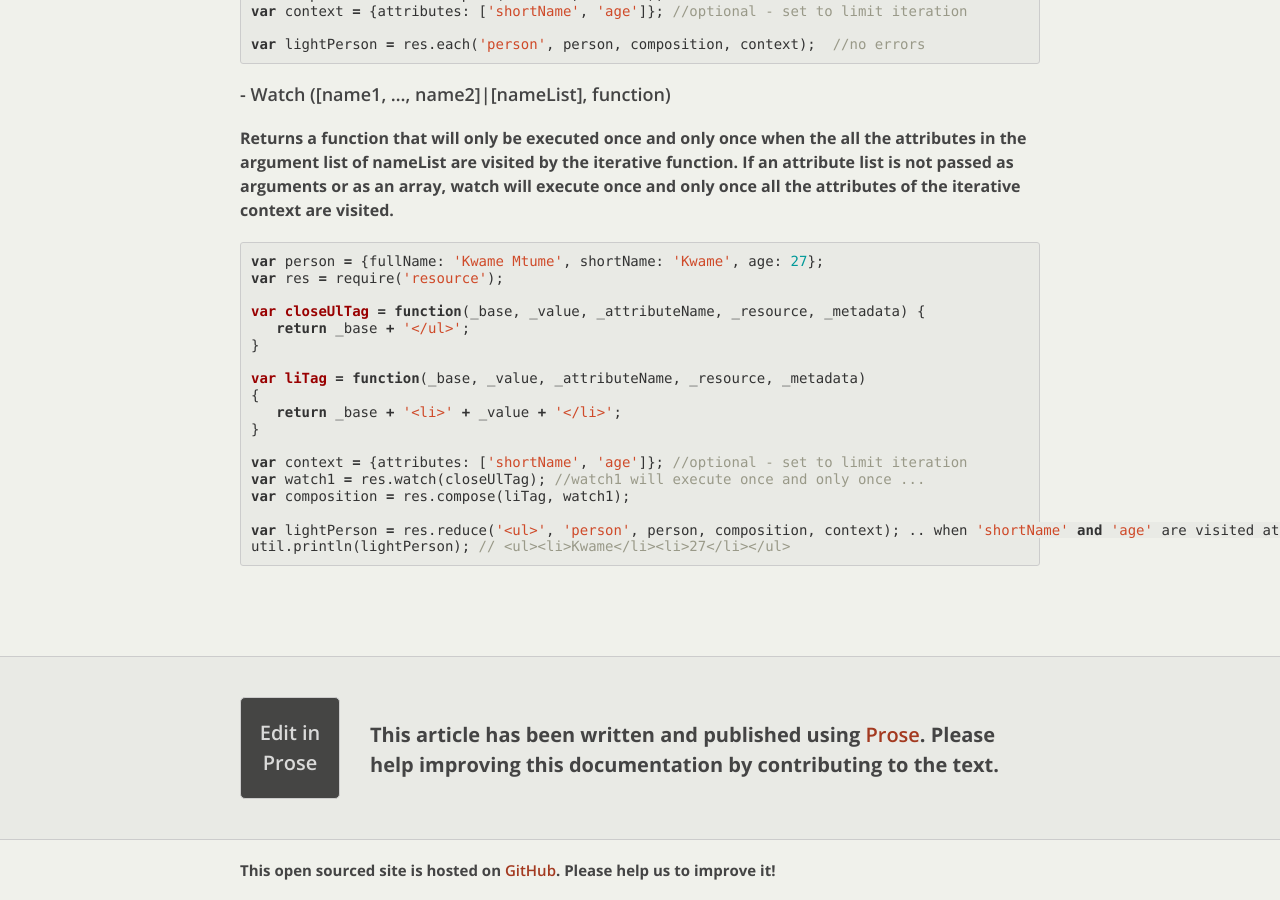
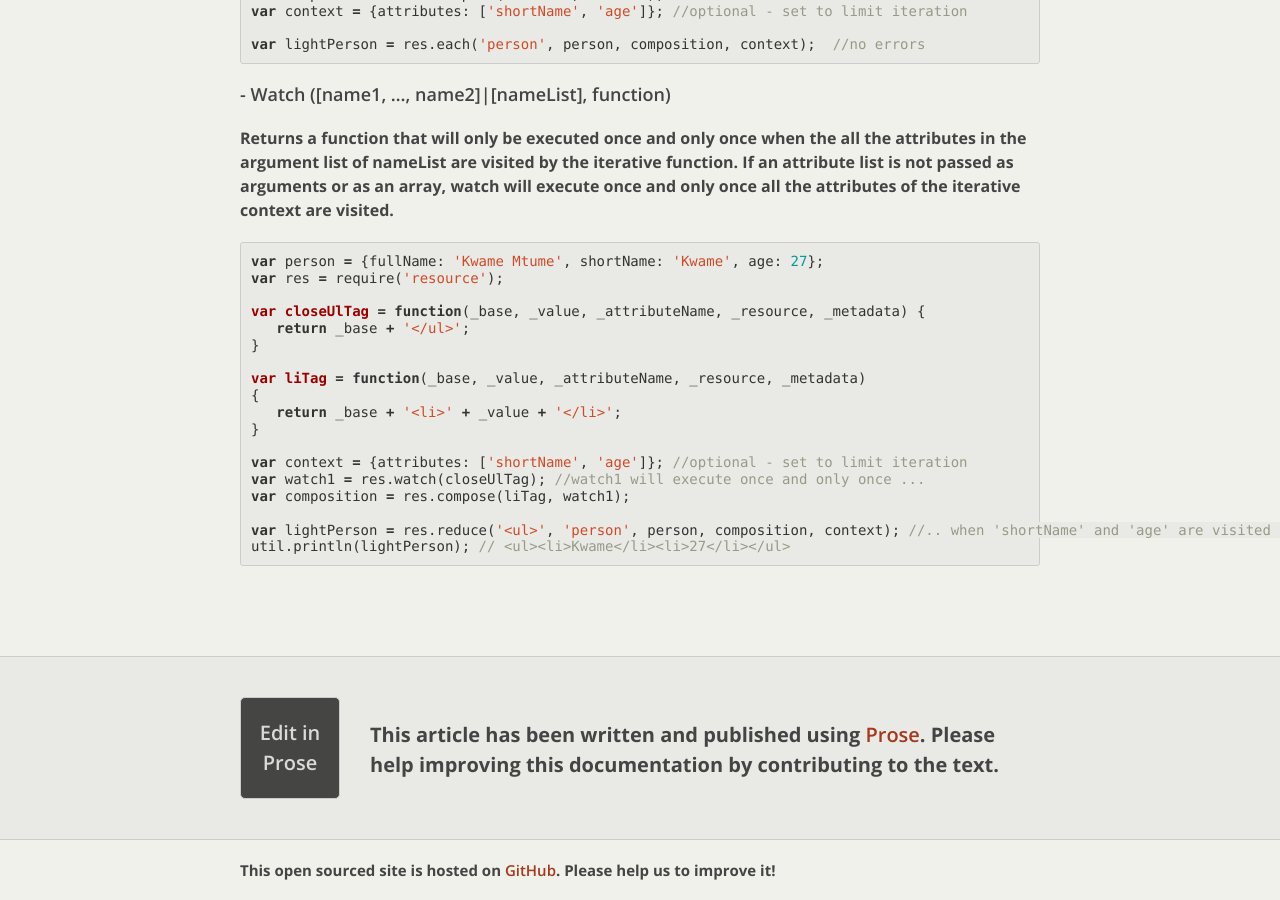
Before and after one commit to Airlift-Framework/airlift-framework.github.com, a Jekyll site: the page built from _posts/modules/0100-01-01-resource.md, in a window 1280 px wide and 900 px high, scrolled down 3287 px. Built offline with Jekyll 4.4.1, drawn with Linux system fonts in a browser that asks for light colours; nearby versions of some CDN libraries.

```diff
--- a/_posts/modules/0100-01-01-resource.md
+++ b/_posts/modules/0100-01-01-resource.md
@@ -130,5 +130,5 @@ Returns a function that will only be executed once and only once when the all th
     var watch1 = res.watch(closeUlTag); //watch1 will execute once and only once ...
     var composition = res.compose(liTag, watch1);
 
-    var lightPerson = res.reduce('<ul>', 'person', person, composition, context); .. when 'shortName' and 'age' are visited at least once.
+    var lightPerson = res.reduce('<ul>', 'person', person, composition, context); //.. when 'shortName' and 'age' are visited at least once.
     util.println(lightPerson); // <ul><li>Kwame</li><li>27</li></ul>
```
